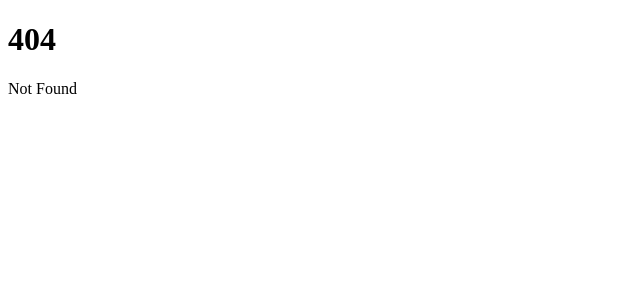
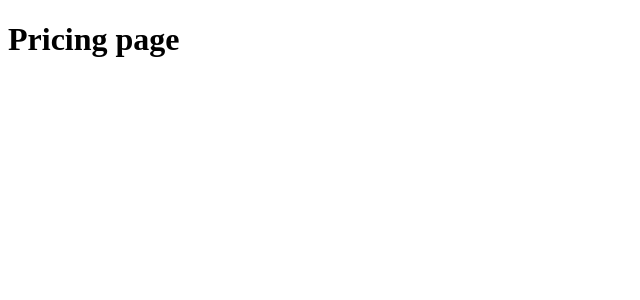
Before and after one commit to sekelskyp/cardify-demos, a SvelteKit app in the folder sveltekit-ts/: page /pricing in a window 1280 px wide. Before the commit this address had no page. Shown: the top 300 px of the page, without its empty margins (0-640 px from the left). Built offline with nearby package versions, Linux system fonts and the light colour scheme.

Commit message:
Add pricing page

```diff
--- /dev/null
+++ b/sveltekit-ts/src/routes/pricing/+page.svelte
@@ -0,0 +1 @@
+<h1>Pricing page</h1>
```
